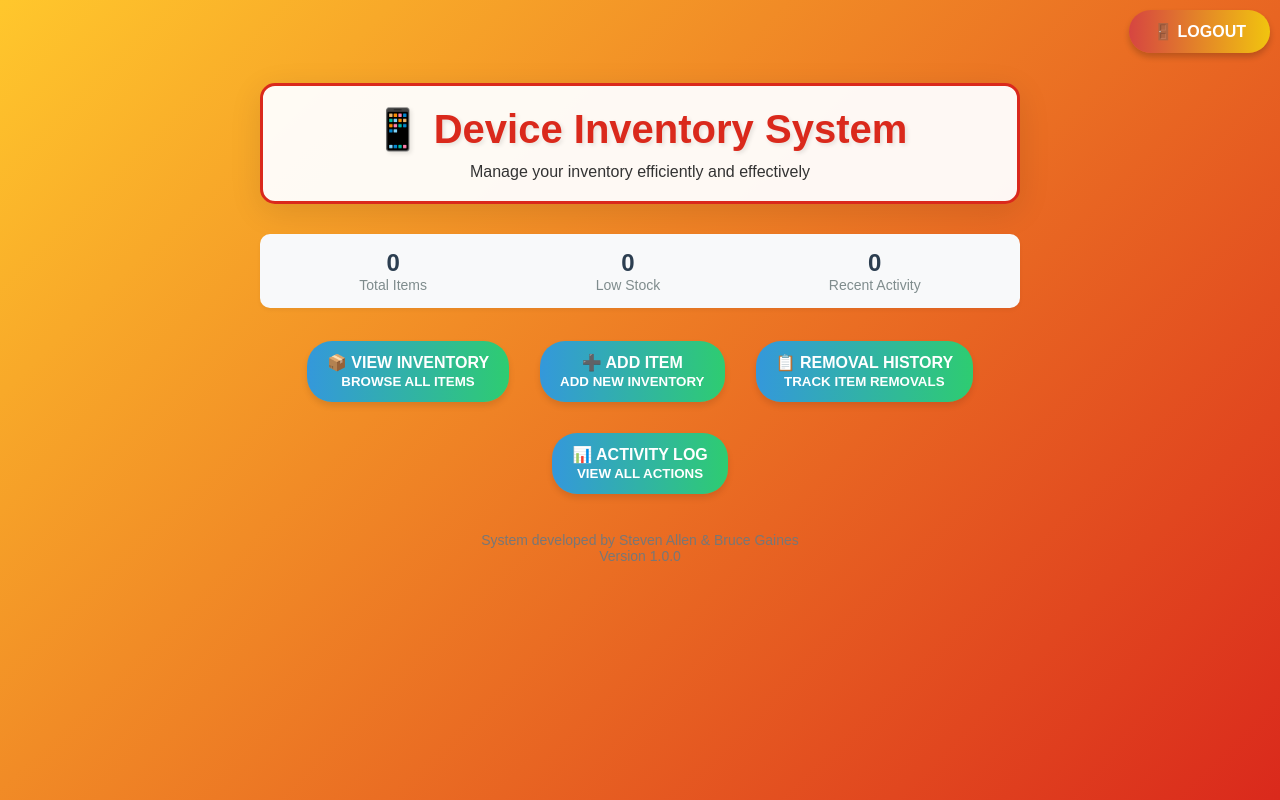
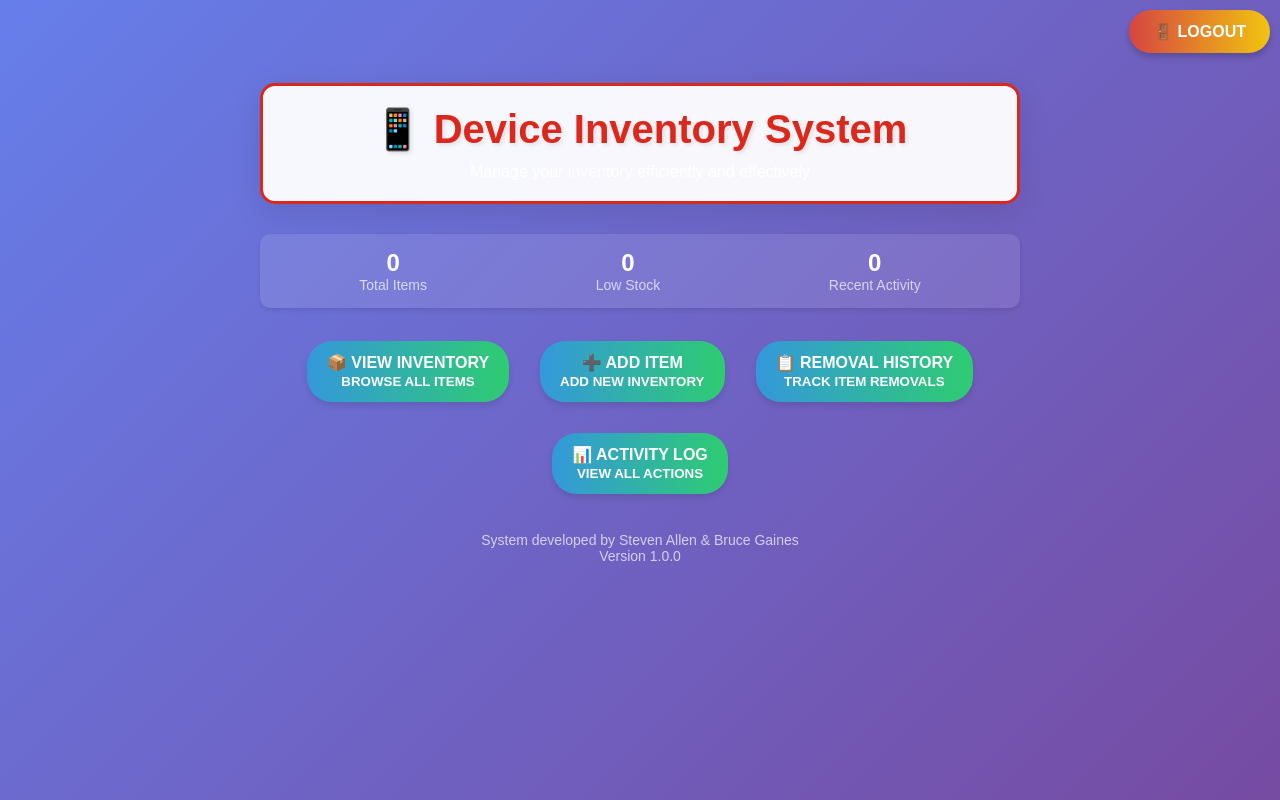
Before and after one commit to OTP-Pro-Inventory/plsendme, a Flask app: template templates/index.html in a window 1280 px wide. Run offline with Flask 3, Linux system fonts and the light colour scheme; the template is opened without the code that fills it, so the values that code supplies are empty.

Commit message:
Update index.html

```diff
--- a/templates/index.html
+++ b/templates/index.html
@@ -4,8 +4,16 @@
     <meta charset="UTF-8">
     <meta name="viewport" content="width=device-width, initial-scale=1.0">
     <title>Device Inventory System</title>
-    <link rel="stylesheet" href="static/styles.css">
+    <link rel="stylesheet" href="{{ url_for('static', filename='css/styles.css') }}">
     <style>
+        body {
+            background: linear-gradient(135deg, #667eea, #764ba2);
+            min-height: 100vh;
+            margin: 0;
+            color: white;
+            font-family: Arial, sans-serif;
+        }
+
         .custom-button {
             display: inline-block;
             padding: 12px 24px;
@@ -62,7 +70,7 @@
         .credits {
             margin-top: 30px;
             text-align: center;
-            color: #777;
+            color: rgba(255,255,255,0.7);
             font-size: 14px;
         }
 
@@ -71,9 +79,9 @@
             justify-content: space-around;
             margin: 25px 0;
             padding: 15px;
-            background: #f8f9fa;
+            background: rgba(255,255,255,0.1);
             border-radius: 10px;
-            box-shadow: 0 2px 4px rgba(0,0,0,0.05);
+            box-shadow: 0 2px 4px rgba(0,0,0,0.1);
         }
 
         .stat-item {
@@ -83,18 +91,18 @@
         .stat-value {
             font-size: 24px;
             font-weight: bold;
-            color: #2c3e50;
+            color: white;
         }
 
         .stat-label {
             font-size: 14px;
-            color: #7f8c8d;
+            color: rgba(255,255,255,0.7);
         }
     </style>
 </head>
 <body>
     <div style="text-align: right;">
-        <a href="/logout" class="custom-button">🚪 LOGOUT</a>
+        <a href="{{ url_for('logout') }}" class="custom-button">🚪 LOGOUT</a>
     </div>
 
     <div class="container">
@@ -120,19 +128,19 @@
         </div>
 
         <div class="menu">
-            <button class="menu-btn" onclick="location.href='inventory.html'">
+            <button class="menu-btn" onclick="window.location.href='{{ url_for('inventory') }}'">
                 📦 View Inventory<br>
                 <small>Browse all items</small>
             </button>
-            <button class="menu-btn" onclick="location.href='add_item.html'">
+            <button class="menu-btn" onclick="window.location.href='{{ url_for('add_item') }}'">
                 ➕ Add Item<br>
                 <small>Add new inventory</small>
             </button>
-            <button class="menu-btn" onclick="location.href='removals.html'">
+            <button class="menu-btn" onclick="window.location.href='{{ url_for('removals') }}'">
                 📋 Removal History<br>
                 <small>Track item removals</small>
             </button>
-            <button class="menu-btn" onclick="location.href='activity_log.html'">
+            <button class="menu-btn" onclick="window.location.href='{{ url_for('activity_log') }}'">
                 📊 Activity Log<br>
                 <small>View all actions</small>
             </button>
@@ -145,27 +153,21 @@
     </div>
 
     <script>
-        // This would be populated with actual data from your backend
-        // For now, we'll use placeholder values
         document.addEventListener('DOMContentLoaded', function() {
             // These would normally come from API calls
-            // fetch('/api/stats').then(...)
-
-            // Placeholder values
-            document.getElementById('total-items').textContent = '0';
-            document.getElementById('low-stock').textContent = '0';
-            document.getElementById('recent-activity').textContent = '0';
-
-            // You would implement actual data fetching like:
-            /*
-            fetch('/api/inventory/stats')
+            fetch('{{ url_for("get_stats") }}')
                 .then(response => response.json())
                 .then(data => {
-                    document.getElementById('total-items').textContent = data.totalItems;
-                    document.getElementById('low-stock').textContent = data.lowStockItems;
-                    document.getElementById('recent-activity').textContent = data.recentActivities;
+                    document.getElementById('total-items').textContent = data.totalItems || '0';
+                    document.getElementById('low-stock').textContent = data.lowStockItems || '0';
+                    document.getElementById('recent-activity').textContent = data.recentActivities || '0';
+                })
+                .catch(error => {
+                    console.error('Error fetching stats:', error);
+                    document.getElementById('total-items').textContent = '0';
+                    document.getElementById('low-stock').textContent = '0';
+                    document.getElementById('recent-activity').textContent = '0';
                 });
-            */
         });
     </script>
 </body>
```
